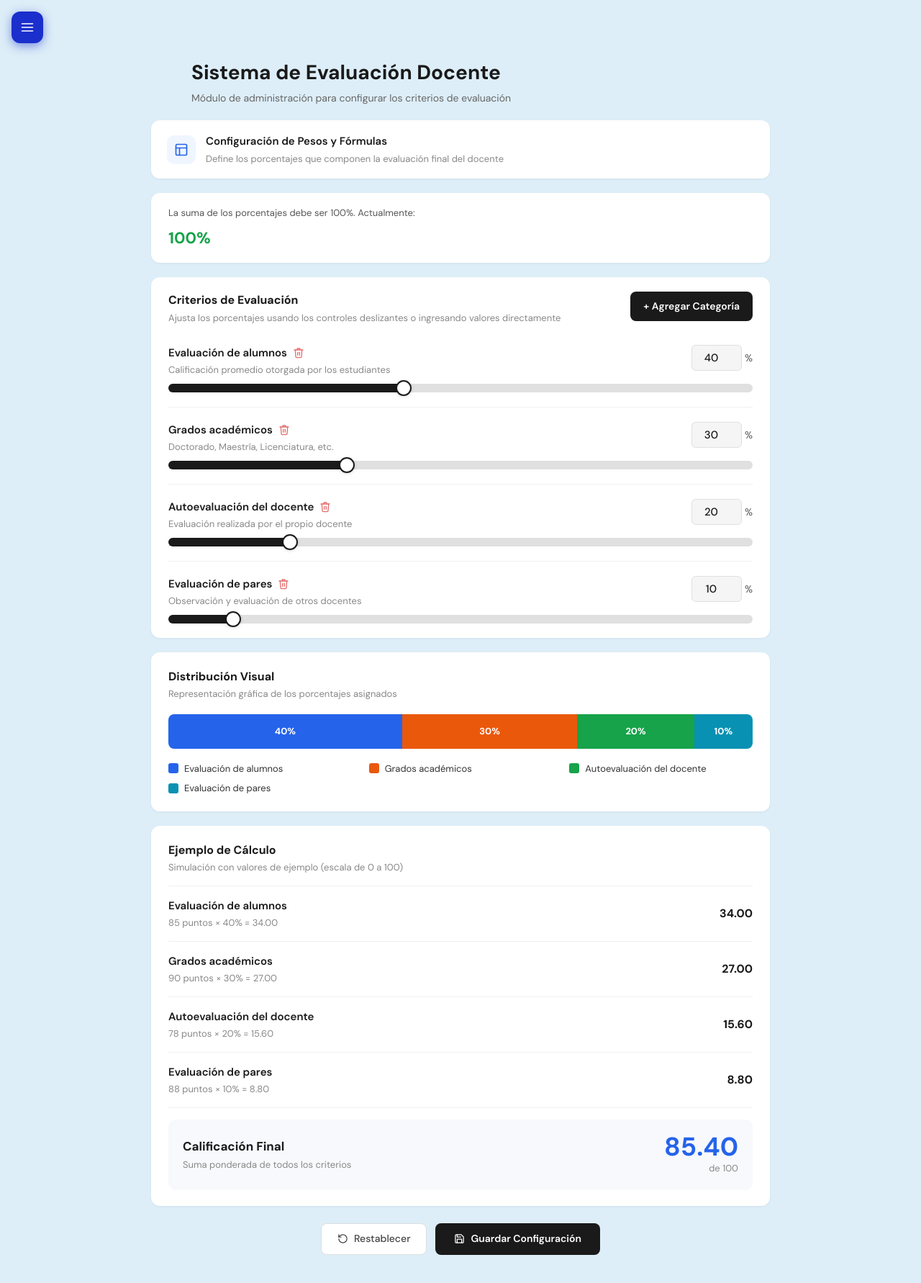
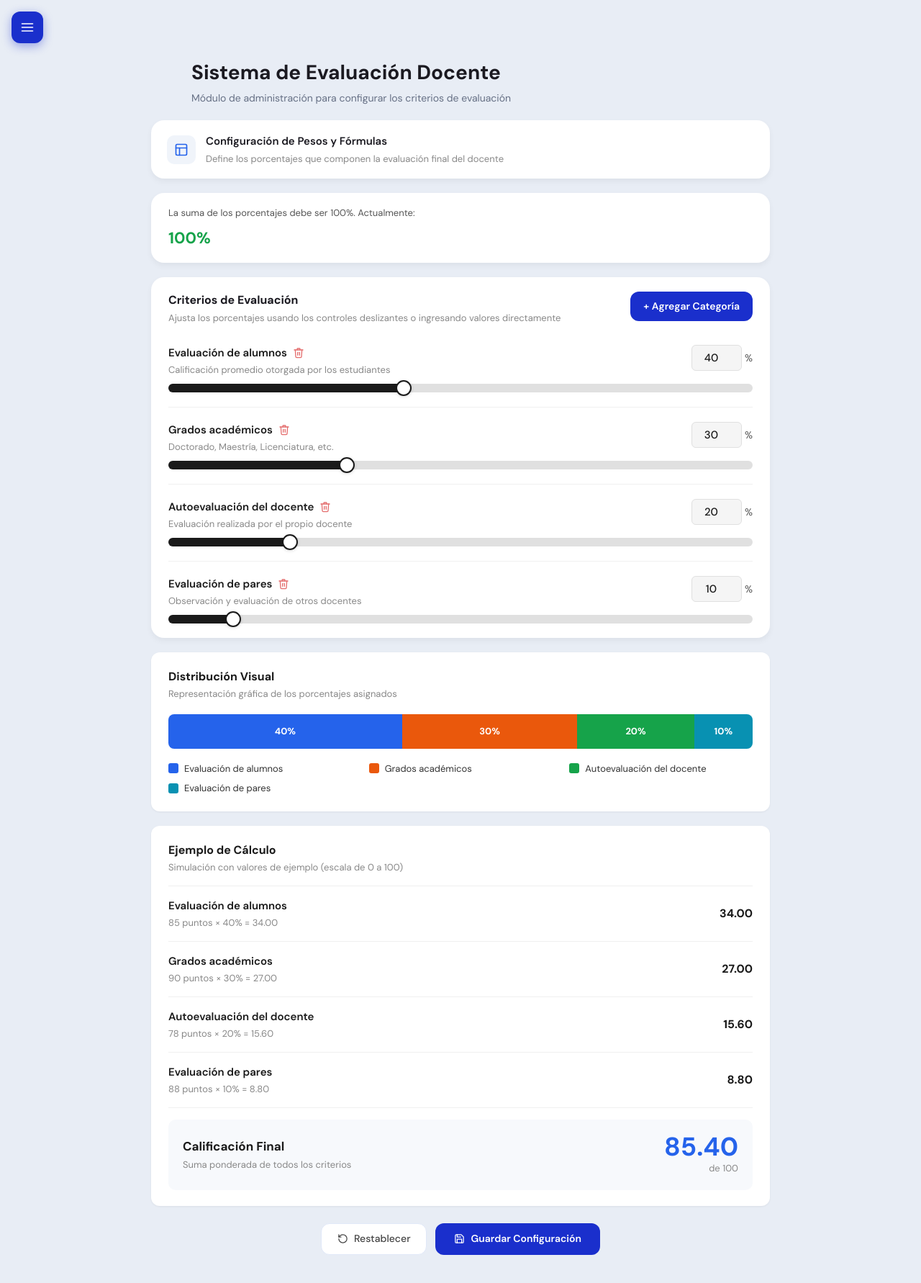
Before and after one commit to Massy100/Polaris, a Next.js app in the folder frontend/: page /WeightsConfig in a window 1280 px wide. Shown: the top 1782 px of the page at 72% size. Built offline with nearby package versions, Linux system fonts and the light colour scheme.

Commit message:
refactor: unify design system and simplify code in user management
- Updated color palette to institutional blue (#1a2fcc).
- Normalized border-radius and shadows for consistency.
- Cleaned up duplicate code and improved icon sizing.

```diff
--- a/frontend/package.json
+++ b/frontend/package.json
@@ -9,6 +9,7 @@
     "lint": "eslint"
   },
   "dependencies": {
+    "lucide-react": "^1.7.0",
     "next": "16.1.6",
     "react": "19.2.3",
     "react-dom": "19.2.3"
--- a/frontend/src/app/WeightsConfig/WeightsConfig.css
+++ b/frontend/src/app/WeightsConfig/WeightsConfig.css
@@ -2,7 +2,7 @@
 
 .weights-page {
   min-height: 100vh;
-  background-color: #ddeef8;
+  background-color: #e8edf5; /* Normalizado al fondo general */
   padding: 40px 24px 80px;
   padding-top: 80px;
   font-family: "DM Sans", sans-serif;
@@ -27,21 +27,21 @@
 .weights-title {
   font-size: 28px;
   font-weight: 700;
-  color: #1a1a1a;
+  color: #1B1A21; /* Negro normalizado */
   margin: 0;
 }
 
 .weights-subtitle {
   font-size: 14px;
-  color: #666;
+  color: #667085; /* Gris de subtítulos */
   margin: 0;
 }
 
 .weights-card {
   background: #fff;
-  border-radius: 12px;
+  border-radius: 18px; /* Bordes redondeados consistentes */
   padding: 20px 24px;
-  box-shadow: 0 1px 3px rgba(0, 0, 0, 0.06);
+  box-shadow: 0px 4px 8px rgba(0, 0, 0, 0.05); /* Sombra suave normalizada */
 }
 
 .header-card {
@@ -54,18 +54,19 @@
 .header-card-icon {
   width: 40px;
   height: 40px;
-  background: #eff6ff;
+  background: #f0f4fa; /* Fondo azul clarito de iconos */
   border-radius: 10px;
   display: flex;
   align-items: center;
   justify-content: center;
   flex-shrink: 0;
+  color: #1a2fcc; /* Icono en azul principal */
 }
 
 .header-card-title {
   font-size: 15px;
   font-weight: 600;
-  color: #1a1a1a;
+  color: #1B1A21;
   margin: 0;
 }
 
@@ -122,7 +123,7 @@
 .criteria-title {
   font-size: 16px;
   font-weight: 700;
-  color: #1a1a1a;
+  color: #1B1A21;
   margin: 0 0 3px 0;
 }
 
@@ -132,14 +133,15 @@
   margin: 0;
 }
 
+/* Botones normalizados con el azul #1a2fcc */
 .btn-add {
   display: flex;
   align-items: center;
   gap: 6px;
-  background: #1a1a1a;
+  background: #1a2fcc;
   color: #fff;
   border: none;
-  border-radius: 8px;
+  border-radius: 12px;
   padding: 10px 18px;
   font-family: "DM Sans", sans-serif;
   font-size: 14px;
@@ -147,11 +149,12 @@
   cursor: pointer;
   white-space: nowrap;
   flex-shrink: 0;
-  transition: background 0.15s;
+  transition: all 0.2s ease;
 }
 
 .btn-add:hover {
-  background: #333;
+  background: #1530a0;
+  transform: translateY(-1px);
 }
 
 .weights-footer {
@@ -168,19 +171,20 @@
   gap: 8px;
   height: 44px;
   padding: 0 22px;
-  border: 1px solid #ddd;
-  border-radius: 8px;
+  border: 1px solid #e0e8f8;
+  border-radius: 12px;
   background: #fff;
   font-family: "DM Sans", sans-serif;
   font-size: 14px;
   font-weight: 500;
   color: #444;
   cursor: pointer;
-  transition: background 0.15s;
+  transition: all 0.2s ease;
 }
 
 .btn-reset:hover {
-  background: #f5f5f5;
+  background: #f8fafc;
+  border-color: #1a2fcc;
 }
 
 .btn-save {
@@ -190,23 +194,24 @@
   height: 44px;
   padding: 0 26px;
   border: none;
-  border-radius: 8px;
+  border-radius: 12px;
   background: #9ca3af;
   font-family: "DM Sans", sans-serif;
   font-size: 14px;
   font-weight: 600;
   color: #fff;
   cursor: not-allowed;
-  transition: background 0.15s;
+  transition: all 0.2s ease;
 }
 
 .btn-save.enabled {
-  background: #1a1a1a;
+  background: #1a2fcc;
   cursor: pointer;
 }
 
 .btn-save.enabled:hover {
-  background: #333;
+  background: #1530a0;
+  box-shadow: 0 4px 12px rgba(26, 47, 204, 0.2);
 }
 
 @media (max-width: 600px) {
--- a/frontend/src/app/styles/AdminDashboardPanel.css
+++ b/frontend/src/app/styles/AdminDashboardPanel.css
@@ -13,7 +13,8 @@
   align-items: center;
   justify-content: center;
   cursor: pointer;
-  box-shadow: 0 4px 14px rgba(26, 47, 204, 0.5);
+  /* Sombra ajustada al azul principal */
+  box-shadow: 0 4px 14px rgba(26, 47, 204, 0.4);
   transition: background 0.2s ease, opacity 0.2s ease;
 }
 
@@ -187,9 +188,4 @@
 
 .adp-logout-btn:hover {
   background: #e09510;
-  transform: translateY(-2px);
 }
-
-.adp-logout-btn:active {
-  transform: translateY(0);
-}
--- a/frontend/src/app/styles/topOfPage.css
+++ b/frontend/src/app/styles/topOfPage.css
@@ -14,7 +14,8 @@
   width: 40px;
   height: 40px;
   border-radius: 8px;
-  background-color: #2563eb;
+  /* Normalizado al azul del Dashboard */
+  background-color: #1a2fcc;
   border: none;
   cursor: pointer;
   display: flex;
@@ -26,7 +27,8 @@
 }
 
 .menuButton:hover {
-  background-color: #1d4ed8;
+  /* Normalizado al hover del Dashboard */
+  background-color: #1530a0;
 }
 
 .menuIcon {
```
Also changed, not shown: frontend/src/app/user-management/page.tsx (line endings or trailing spaces), 1 other file (tests, documents, lock files or other folders).
